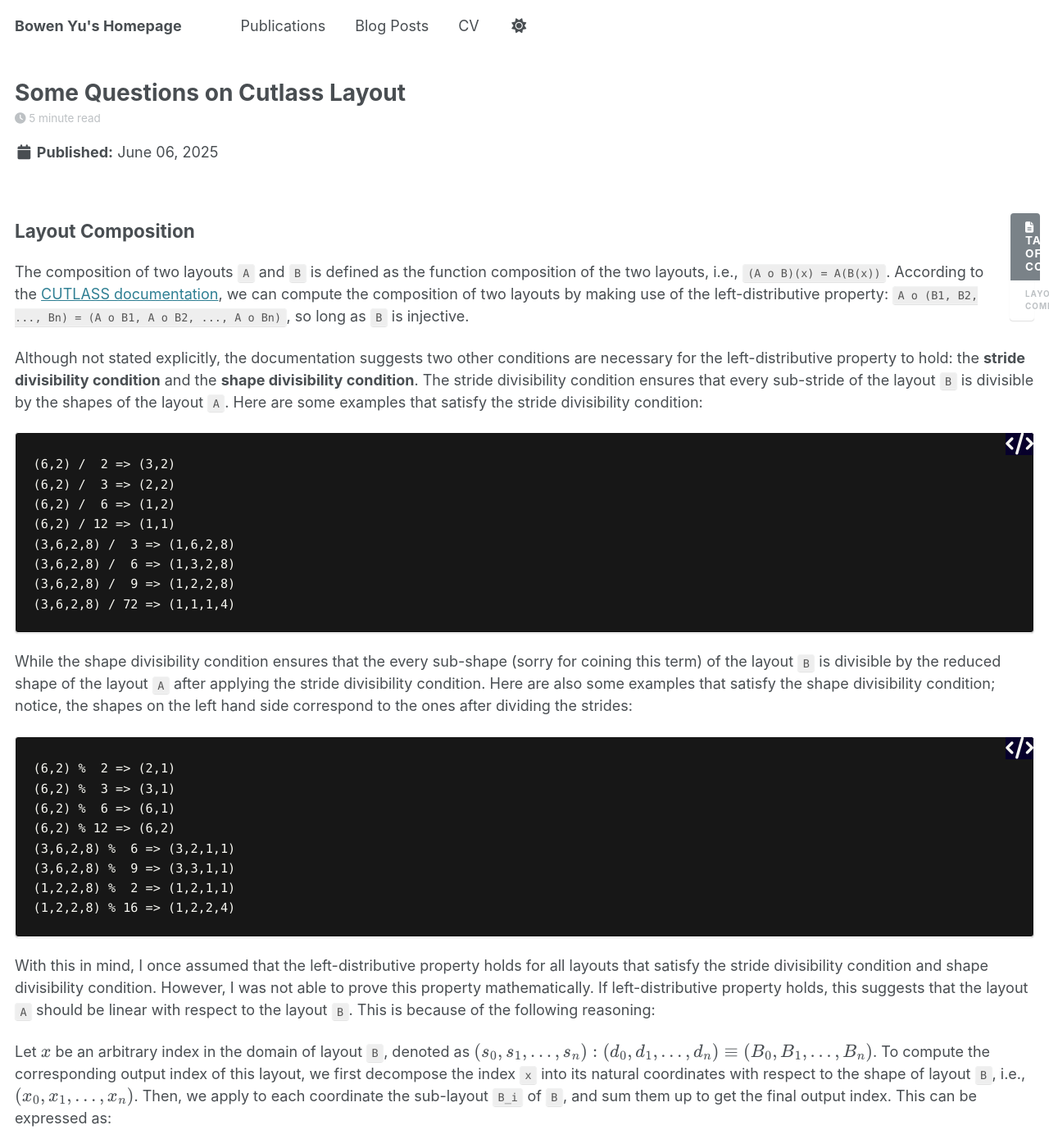
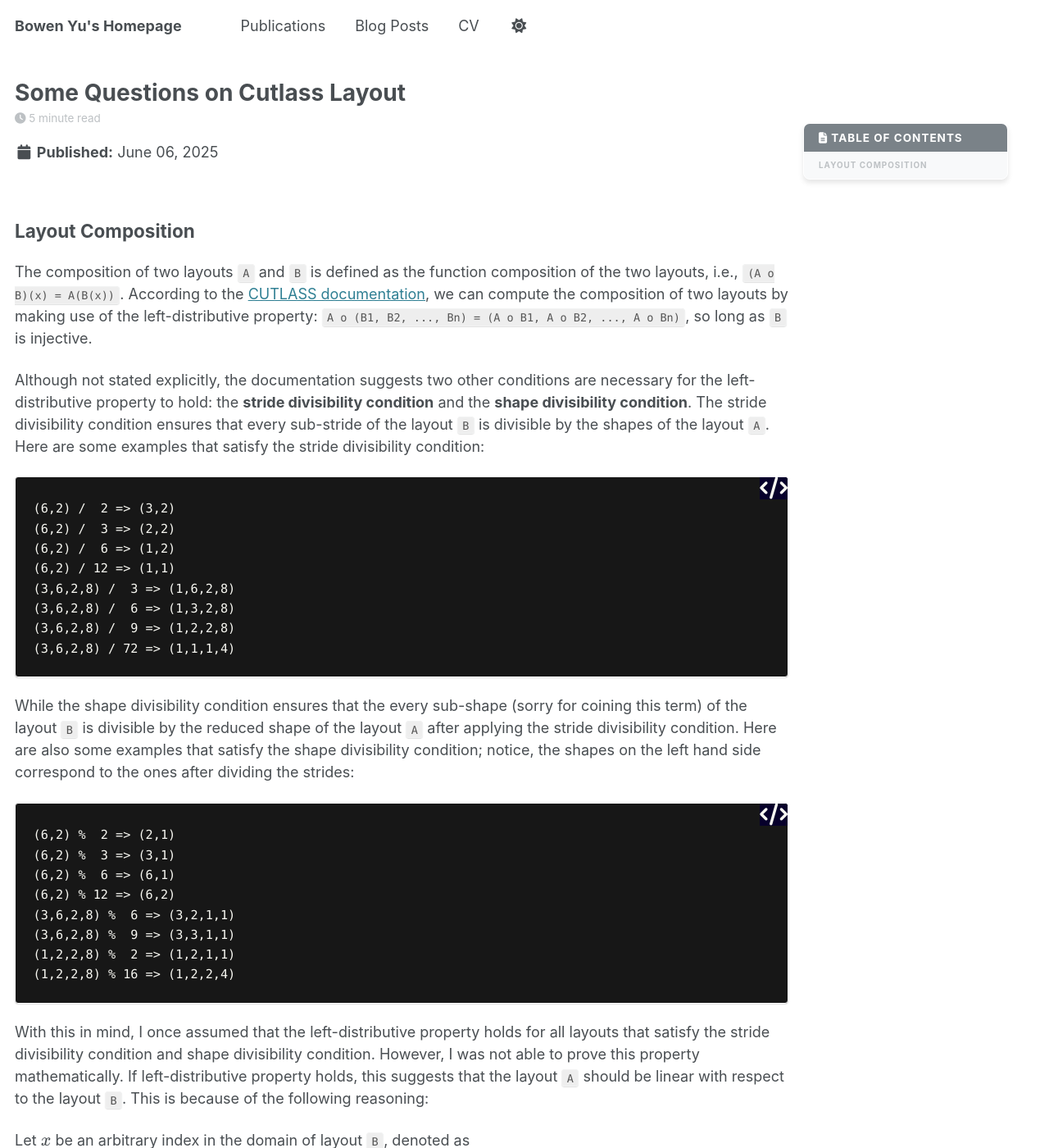
Before and after one commit to bowenyu066/bowenyu066.github.io, a Jekyll site: the page built from _posts/2025-6-6-some-questions-on-cutlass-layout.md, in a window 1280 px wide and 1400 px high. Shown: the whole window at 82% size. Built offline with Jekyll 4.4.1, drawn with Linux system fonts in a browser that asks for light colours.

Commit message:
[Bug Fix] Fix TOC bugs

```diff
--- a/_sass/_themes.scss
+++ b/_sass/_themes.scss
@@ -108,7 +108,7 @@ $xing-color                 : #006567;
    ========================================================================== */
 
 /* push main article over so it doesn't sit underneath the sidebar */
-@media (min-width: 1300px) {
+@media (min-width: 1000px) {
 
   /* Applies to blog posts (articles) and standard pages */
   .has-toc .page__inner-wrap,
@@ -121,7 +121,7 @@ $xing-color                 : #006567;
 }
 
 /* On narrower screens, hide the TOC and reset padding */
-@media (max-width: 1300px) {
+@media (max-width: 1000px) {
   .has-toc #markdown-toc {
     display: none;
   }
--- a/assets/css/main.scss
+++ b/assets/css/main.scss
@@ -42,7 +42,7 @@
     "vendor/magnific-popup/magnific-popup"
 ;
 
-@media (min-width: 1300px) {
+@media (min-width: 1000px) {
   .toc {
     position: fixed;
     top: 150px;
@@ -51,7 +51,7 @@
     max-height: 80vh;
     overflow-y: auto;
     background-color: #f8f9fa;
-    padding: 10px;
+    padding: 0px;
     border-radius: 8px;
     box-shadow: 0 4px 6px rgba(0, 0, 0, 0.1);
   }
```
